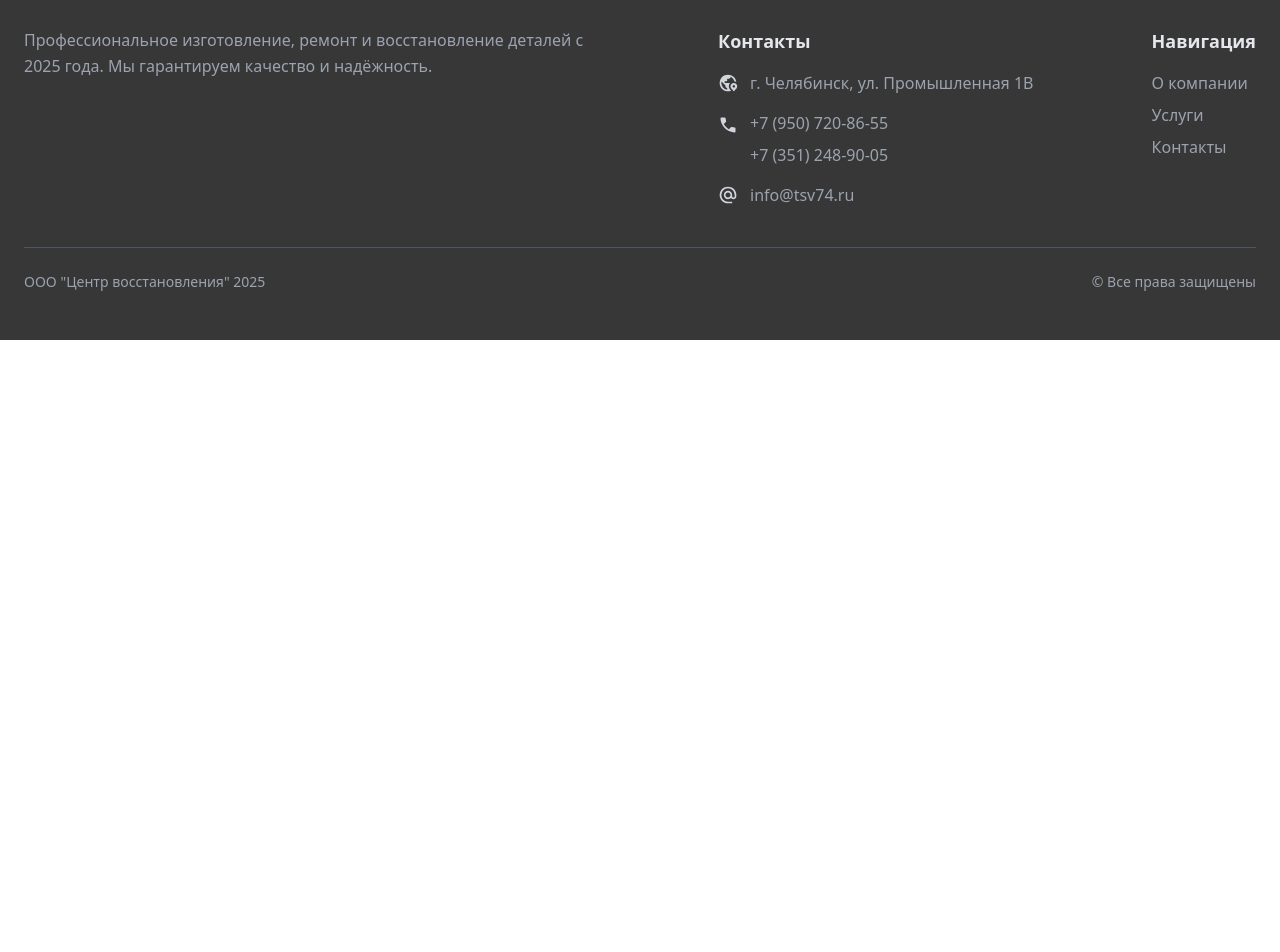
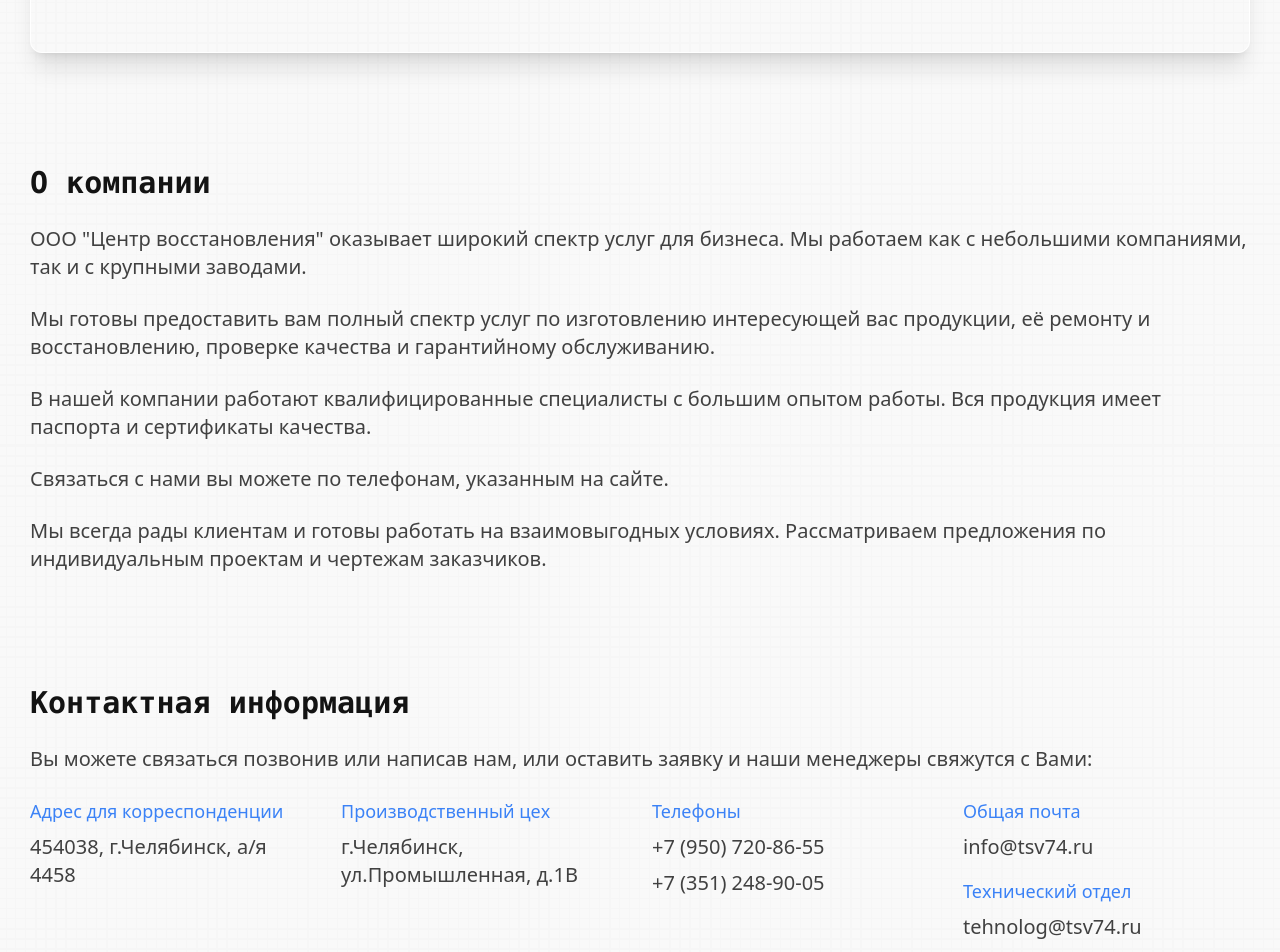
Before and after one commit to fire8327/RecoveryCenter, a Nuxt app: page /about in a window 1280 px wide. Shown: the part 460-1412 px from the top of the page. Before the commit the page ends 800 px from the top, so only its background shows below. Built offline with nearby package versions, Linux system fonts and the light colour scheme.

Commit message:
create about page

```diff
--- a/components/Footer.vue
+++ b/components/Footer.vue
@@ -17,18 +17,13 @@
                 <div class="flex gap-3">
                     <Icon class="text-xl text-gray-300 shrink-0 mt-1" name="material-symbols:call" />
                     <div class="flex flex-col gap-2">
-                        <a href="tel:+79507208655"
-                            class="text-gray-400 text-base hover:text-blue-500 transition-all duration-500">+7 (950)
-                            720-86-55</a>
-                        <a href="tel:+73512489005"
-                            class="text-gray-400 text-base hover:text-blue-500 transition-all duration-500">+7 (351)
-                            248-90-05</a>
+                        <NuxtLink to="tel:+79507208655" class="text-gray-400 text-base hover:text-blue-500 transition-all duration-500">+7 (950) 720-86-55</NuxtLink>
+                        <NuxtLink to="tel:+73512489005" class="text-gray-400 text-base hover:text-blue-500 transition-all duration-500">+7 (351) 248-90-05</NuxtLink>
                     </div>
                 </div>
                 <div class="flex items-center gap-3">
                     <Icon class="text-xl text-gray-300 shrink-0" name="material-symbols:alternate-email" />
-                    <a href="mailto:info@tsv74.ru"
-                        class="text-gray-400 text-base hover:text-blue-500 transition-all duration-500">info@tsv74.ru</a>
+                    <NuxtLink to="mailto:info@tsv74.ru" class="text-gray-400 text-base hover:text-blue-500 transition-all duration-500">info@tsv74.ru</NuxtLink>
                 </div>
             </div>
 
@@ -36,12 +31,10 @@
             <div class="flex flex-col gap-4">
                 <p class="text-lg font-semibold text-gray-200">Навигация</p>
                 <div class="flex flex-col gap-2">
-                    <a href="/about" class="text-gray-400 text-base hover:text-blue-500 transition-all duration-500">О
-                        компании</a>
-                    <a href="/services"
-                        class="text-gray-400 text-base hover:text-blue-500 transition-all duration-500">Услуги</a>
-                    <a href="/contacts"
-                        class="text-gray-400 text-base hover:text-blue-500 transition-all duration-500">Контакты</a>
+                    <NuxtLink to="/services" class="text-gray-400 text-base hover:text-blue-500 transition-all duration-500">Главная
+                    </NuxtLink>
+                    <NuxtLink to="/contacts" class="text-gray-400 text-base hover:text-blue-500 transition-all duration-500">Каталог продукции</NuxtLink>
+                    <NuxtLink to="/about" class="text-gray-400 text-base hover:text-blue-500 transition-all duration-500">О компании</NuxtLink>
                 </div>
             </div>
         </div>
--- a/components/Header.vue
+++ b/components/Header.vue
@@ -7,7 +7,7 @@
             <div class="flex items-center gap-6">
                 <NuxtLink to="/" class="flex flex-col after:w-0 after:h-px after:bg-blue-500 after:transition-all after:duration-500 hover:after:w-full">Главная</NuxtLink>
                 <NuxtLink to="/" class="flex flex-col after:w-0 after:h-px after:bg-blue-500 after:transition-all after:duration-500 hover:after:w-full">Каталог продукции</NuxtLink>
-                <NuxtLink to="/" class="flex flex-col after:w-0 after:h-px after:bg-blue-500 after:transition-all after:duration-500 hover:after:w-full">О компании</NuxtLink>
+                <NuxtLink to="/about" class="flex flex-col after:w-0 after:h-px after:bg-blue-500 after:transition-all after:duration-500 hover:after:w-full">О компании</NuxtLink>
                 <div class="flex items-center gap-2">
                     <NuxtLink to="/" class="transition-all duration-500 hover:opacity-80">
                         <Icon class="text-3xl text-blue-500" name="material-symbols:shopping-cart-rounded"/>
--- /dev/null
+++ b/pages/about.vue
@@ -0,0 +1,48 @@
+<template>
+    <iframe class="border border-white rounded-xl shadow-xl w-full h-[400px]" src="https://yandex.ru/map-widget/v1/?um=constructor%3Aeedcf607e9c49629a9c58a035b2d9726442706a6404485c4d2f3e776c5220514&amp;source=constructor" frameborder="0"></iframe>
+    <div class="flex flex-col gap-6">
+        <p class="mainHeading">О компании</p>
+        <p>ООО "Центр восстановления" оказывает широкий спектр услуг для бизнеса. Мы работаем как с небольшими
+            компаниями, так и с крупными заводами.</p>
+        <p>Мы готовы предоставить вам полный спектр услуг по изготовлению интересующей вас продукции, её ремонту и
+            восстановлению, проверке качества и гарантийному обслуживанию.</p>
+        <p>В нашей компании работают квалифицированные специалисты с большим опытом работы. Вся продукция имеет паспорта
+            и сертификаты качества.</p>
+        <p>Связаться с нами вы можете по телефонам, указанным на сайте.</p>
+        <p>Мы всегда рады клиентам и готовы работать на взаимовыгодных условиях. Рассматриваем предложения по
+            индивидуальным проектам и чертежам заказчиков.</p>
+    </div>
+    <div class="flex flex-col gap-6">
+        <p class="mainHeading">Контактная информация</p>
+        <p>Вы можете связаться позвонив или написав нам, или оставить заявку и наши менеджеры свяжутся с Вами:</p>
+        <div class="grid grid-cols-1 md:grid-cols-2 lg:grid-cols-4 gap-6">
+            <div class="flex flex-col gap-2">
+                <p class="text-lg text-blue-500">Адрес для корреспонденции</p>
+                <p>454038, г.Челябинск, а/я 4458</p>
+            </div>
+            <div class="flex flex-col gap-2">
+                <p class="text-lg text-blue-500">Производственный цех</p>
+                <p>г.Челябинск, ул.Промышленная, д.1В</p>
+            </div>
+            <div class="flex flex-col gap-2">
+                <p class="text-lg text-blue-500">Телефоны</p>
+                <NuxtLink to="tel:+79507208655" class="hover:text-blue-500 transition-all duration-500">+7 (950) 720-86-55</NuxtLink>
+                <NuxtLink to="tel:+73512489005" class="hover:text-blue-500 transition-all duration-500">+7 (351) 248-90-05</NuxtLink>
+            </div>
+            <div class="flex flex-col gap-4">
+                <div class="flex flex-col gap-2">
+                    <p class="text-lg text-blue-500">Общая почта</p>
+                    <NuxtLink to="mailto:info@tsv74.ru" class="hover:text-blue-500 transition-all duration-500">info@tsv74.ru</NuxtLink>
+                </div>
+                <div class="flex flex-col gap-2">
+                    <p class="text-lg text-blue-500">Технический отдел</p>
+                    <NuxtLink to="mailto:tehnolog@tsv74.ru" class="hover:text-blue-500 transition-all duration-500">tehnolog@tsv74.ru</NuxtLink>
+                </div>
+            </div>
+        </div>
+    </div>
+</template>
+
+<script setup>
+
+</script>
```
